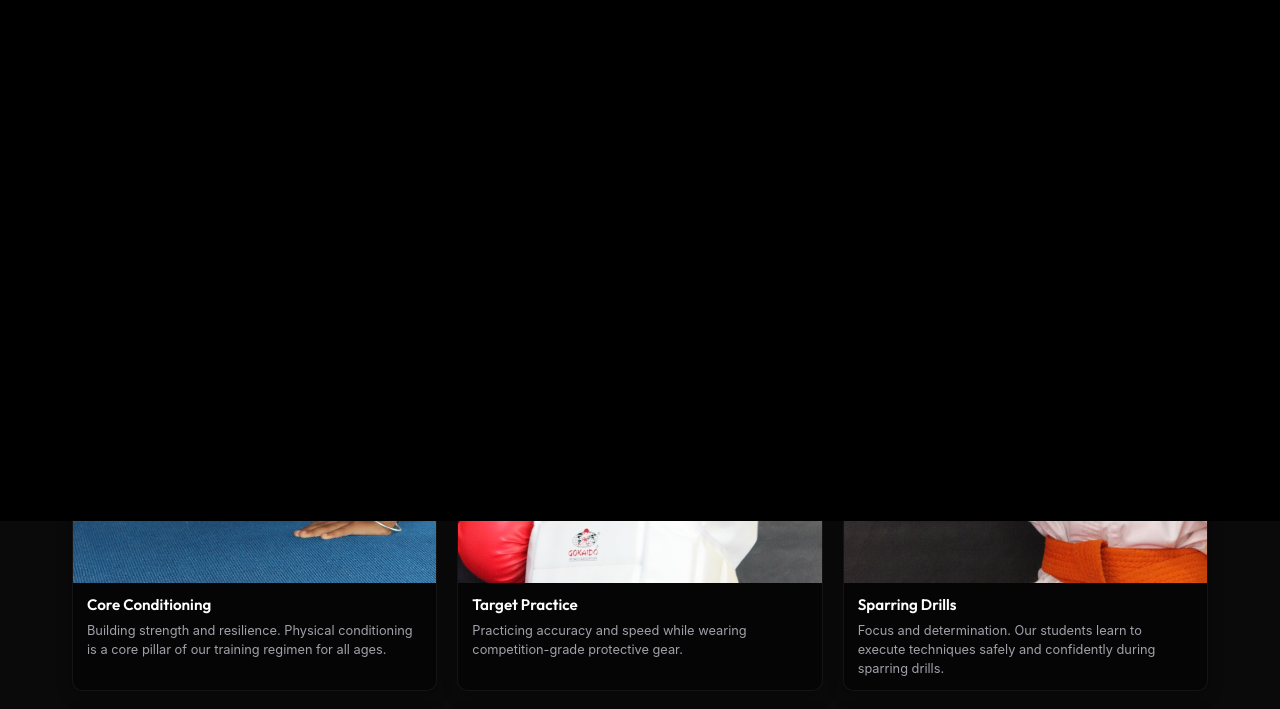
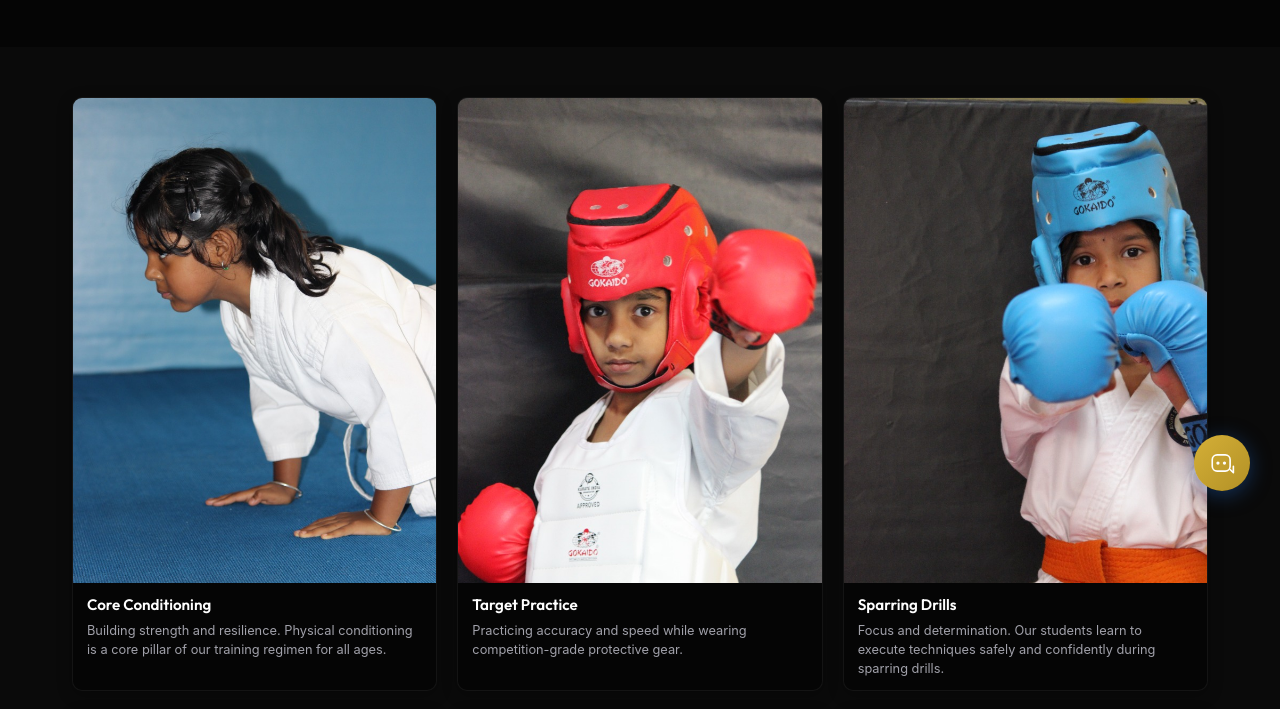
Before and after one commit to Adhiraaj-Deb/client_1, a website: page public/gallery.html in a window 1280 px wide. Shown: the part 279-988 px from the top of the page. Drawn offline with Linux system fonts and the light colour scheme.

Commit message:
Remove temporary blackout screen

```diff
--- a/public/gallery.html
+++ b/public/gallery.html
@@ -13,60 +13,7 @@
         href="https://fonts.googleapis.com/css2?family=Bebas+Neue&family=Inter:wght@300;400;500;600;700&family=Outfit:wght@400;500;600;700;800&display=block"
         rel="stylesheet">
     <link rel="stylesheet" href="styles.css">
-    <style>
-        /* TEMPORARY BLACKOUT SCREEN */
-        body {
-            overflow: hidden !important;
-        }
 
-        body::after {
-            content: "";
-            position: fixed !important;
-            top: 0 !important;
-            left: 0 !important;
-            width: 100vw !important;
-            height: 100vh !important;
-            background-color: black !important;
-            z-index: 2147483646 !important;
-            pointer-events: all !important;
-            cursor: default !important;
-        }
-
-        body::before {
-            content: "TEMPORARILY UNAVAILABLE";
-            position: fixed !important;
-            top: 50% !important;
-            left: 50% !important;
-            transform: translate(-50%, -50%) !important;
-            color: white !important;
-            font-family: 'Bebas Neue', sans-serif !important;
-            font-size: 4rem !important;
-            font-weight: bold !important;
-            z-index: 2147483647 !important;
-            pointer-events: none !important;
-            white-space: nowrap !important;
-            letter-spacing: 5px !important;
-        }
-    </style>
-    <style>
-        /* TEMPORARY BLACKOUT SCREEN */
-        body {
-            overflow: hidden !important;
-        }
-
-        body::after {
-            content: "";
-            position: fixed !important;
-            top: 0 !important;
-            left: 0 !important;
-            width: 100vw !important;
-            height: 100vh !important;
-            background-color: black !important;
-            z-index: 2147483647 !important;
-            pointer-events: all !important;
-            cursor: default !important;
-        }
-    </style>
 </head>
 
 <body>
```
Also changed, not shown: public/index.html (+0 -34 lines), public/recognition.html (+0 -34 lines).
